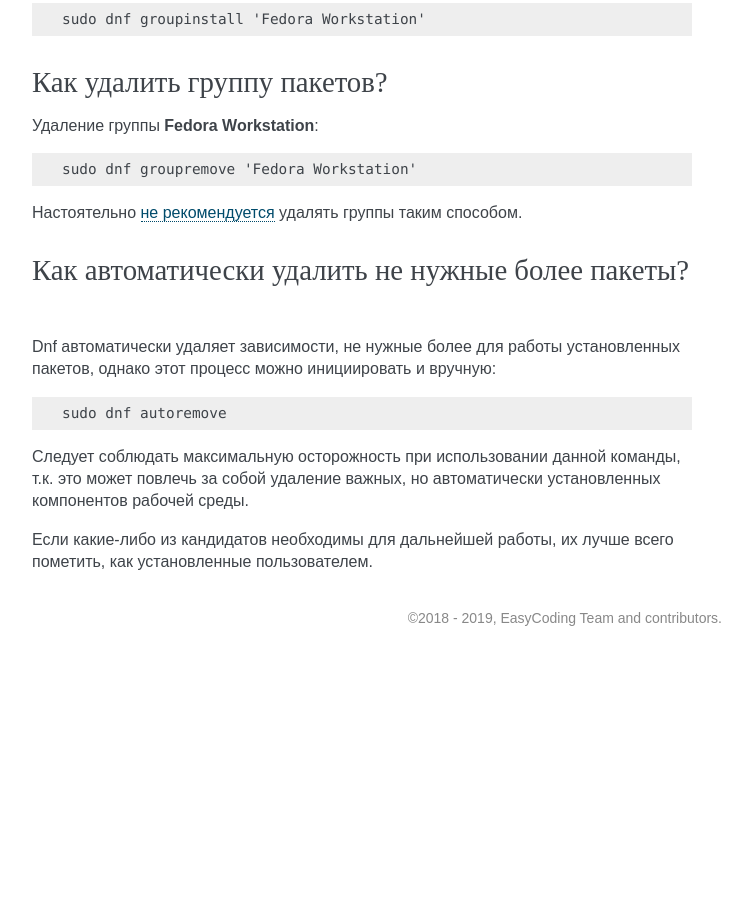
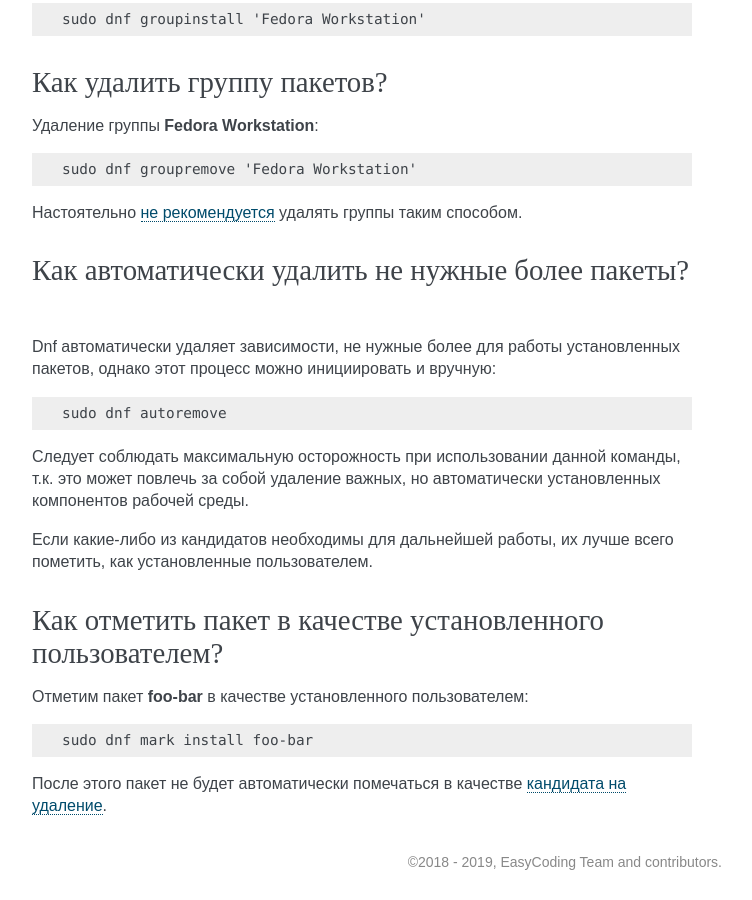
Before and after one commit to RussianFedora/FAQ, a Sphinx documentation site: the page built from source/package-manager.rst, in a window 1280 px wide and 900 px high, scrolled down 15287 px. Shown: the whole window, without its empty margins (388-1140 px from the left). Built offline with Sphinx 7.4.7, drawn with Linux system fonts in a browser that asks for light colours; before the commit the page ends 15943 px from its top, so only the background shows below that; some of the changed text lies outside the part shown.

Commit message:
Added question about dnf mark.

```diff
--- a/source/package-manager.rst
+++ b/source/package-manager.rst
@@ -875,3 +875,17 @@ Dnf автоматически удаляет зависимости, не ну
 Следует соблюдать максимальную осторожность при использовании данной команды, т.к. это может повлечь за собой удаление важных, но автоматически установленных компонентов рабочей среды.
 
 Если какие-либо из кандидатов необходимы для дальнейшей работы, их лучше всего пометить, как установленные пользователем.
+
+.. index:: dnf, mark, package
+.. _dnf-mark:
+
+Как отметить пакет в качестве установленного пользователем?
+===============================================================
+
+Отметим пакет **foo-bar** в качестве установленного пользователем:
+
+.. code-block:: text
+
+    sudo dnf mark install foo-bar
+
+После этого пакет не будет автоматически помечаться в качестве :ref:`кандидата на удаление <dnf-autoremove>`.
```
